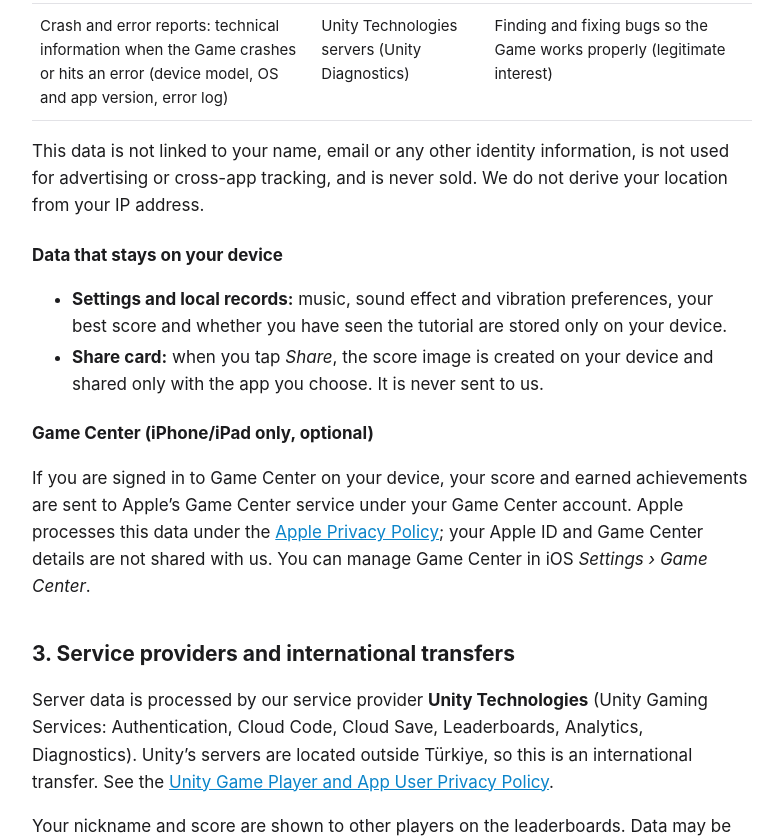
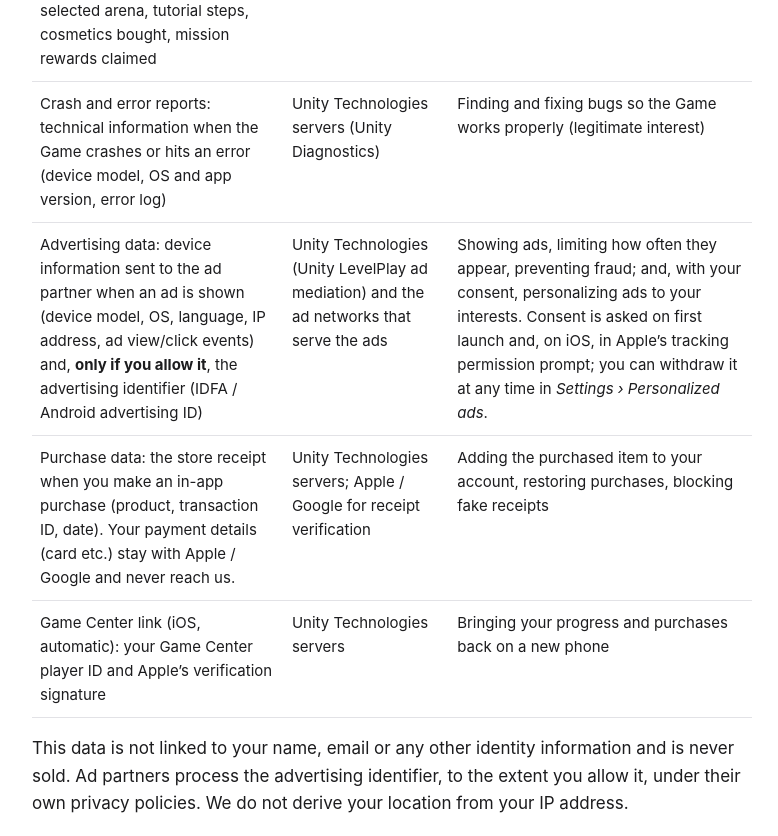
Before and after one commit to b2avar/rimfall-privacy, a plain HTML site: page en.html in a window 1280 px wide. Shown: the part 1554-2390 px from the top of the page, without its empty margins (248-1026 px from the left). Drawn offline with Linux system fonts and the light colour scheme.

Commit message:
Reklam, satin alma ve Game Center baglantisi eklendi

```diff
--- a/en.html
+++ b/en.html
@@ -19,7 +19,7 @@
 <p>This policy explains how your personal data is processed when you play the Rimfall mobile game (the “Game”).</p>
 
 <div class="card">
-  <strong>In short:</strong> We never ask for your name, email, phone number or location. The Game creates a random player ID and a random nickname (like “GizliYunus”) for you; leaderboards, coins and cosmetics are tied to this anonymous account. The Game has no ads and no in-app purchases; we do not sell your data or track you. If you allow it, the Game sends anonymous gameplay statistics to help us improve it (you can turn this off at any time in <em>Settings › Anonymous stats</em>); it also sends anonymous crash reports so we can fix bugs. You can delete all of your data at any time with <em>Settings › Delete my data</em>.
+  <strong>In short:</strong> We never ask for your name, email, phone number or location. The Game creates a random player ID and a random nickname (like “GizliYunus”) for you; leaderboards, coins and cosmetics are tied to this anonymous account. The Game is free and supported by optional rewarded ads, occasional short ads and optional in-app purchases. Personalized ads require your separate consent; without it, ads are not personalized. We never sell your data. If you allow it, the Game sends anonymous gameplay statistics to help us improve it (you can turn this off at any time in <em>Settings › Anonymous stats</em>); it also sends anonymous crash reports so we can fix bugs. You can delete all of your data at any time with <em>Settings › Delete my data</em>.
 </div>
 
 <h2>1. Data controller</h2>
@@ -64,8 +64,23 @@
     <td>Unity Technologies servers (Unity Diagnostics)</td>
     <td>Finding and fixing bugs so the Game works properly (legitimate interest)</td>
   </tr>
+  <tr>
+    <td>Advertising data: device information sent to the ad partner when an ad is shown (device model, OS, language, IP address, ad view/click events) and, <strong>only if you allow it</strong>, the advertising identifier (IDFA / Android advertising ID)</td>
+    <td>Unity Technologies (Unity LevelPlay ad mediation) and the ad networks that serve the ads</td>
+    <td>Showing ads, limiting how often they appear, preventing fraud; and, with your consent, personalizing ads to your interests. Consent is asked on first launch and, on iOS, in Apple’s tracking permission prompt; you can withdraw it at any time in <em>Settings › Personalized ads</em>.</td>
+  </tr>
+  <tr>
+    <td>Purchase data: the store receipt when you make an in-app purchase (product, transaction ID, date). Your payment details (card etc.) stay with Apple / Google and never reach us.</td>
+    <td>Unity Technologies servers; Apple / Google for receipt verification</td>
+    <td>Adding the purchased item to your account, restoring purchases, blocking fake receipts</td>
+  </tr>
+  <tr>
+    <td>Game Center link (iOS, automatic): your Game Center player ID and Apple’s verification signature</td>
+    <td>Unity Technologies servers</td>
+    <td>Bringing your progress and purchases back on a new phone</td>
+  </tr>
 </table>
-<p>This data is not linked to your name, email or any other identity information, is not used for advertising or cross-app tracking, and is never sold. We do not derive your location from your IP address.</p>
+<p>This data is not linked to your name, email or any other identity information and is never sold. Ad partners process the advertising identifier, to the extent you allow it, under their own privacy policies. We do not derive your location from your IP address.</p>
 
 <h3>Data that stays on your device</h3>
 <ul>
@@ -77,7 +92,8 @@
 <p>If you are signed in to Game Center on your device, your score and earned achievements are sent to Apple’s Game Center service under your Game Center account. Apple processes this data under the <a href="https://www.apple.com/legal/privacy/">Apple Privacy Policy</a>; your Apple ID and Game Center details are not shared with us. You can manage Game Center in iOS <em>Settings › Game Center</em>.</p>
 
 <h2>3. Service providers and international transfers</h2>
-<p>Server data is processed by our service provider <strong>Unity Technologies</strong> (Unity Gaming Services: Authentication, Cloud Code, Cloud Save, Leaderboards, Analytics, Diagnostics). Unity’s servers are located outside Türkiye, so this is an international transfer. See the <a href="https://unity.com/legal/game-player-and-app-user-privacy-policy">Unity Game Player and App User Privacy Policy</a>.</p>
+<p>Server data is processed by our service provider <strong>Unity Technologies</strong> (Unity Gaming Services: Authentication, Cloud Code, Cloud Save, Leaderboards, Analytics, Diagnostics, LevelPlay, In-App Purchasing). Unity’s servers are located outside Türkiye, so this is an international transfer. See the <a href="https://unity.com/legal/game-player-and-app-user-privacy-policy">Unity Game Player and App User Privacy Policy</a>.</p>
+<p>Advertising data is shared with the ad networks that serve the ads; the main network is Unity Ads (<a href="https://unity.com/legal/privacy-policy">Unity Privacy Policy</a>). Purchase receipts are sent to Apple for verification (<a href="https://www.apple.com/legal/privacy/">Apple Privacy Policy</a>).</p>
 <p>Your nickname and score are shown to other players on the leaderboards. Data may be disclosed to competent authorities where required by law. Otherwise it is not shared with anyone.</p>
 
 <h2>4. Retention</h2>
```
Also changed, not shown: tr.html (+22 -3 lines), 1 other file.
